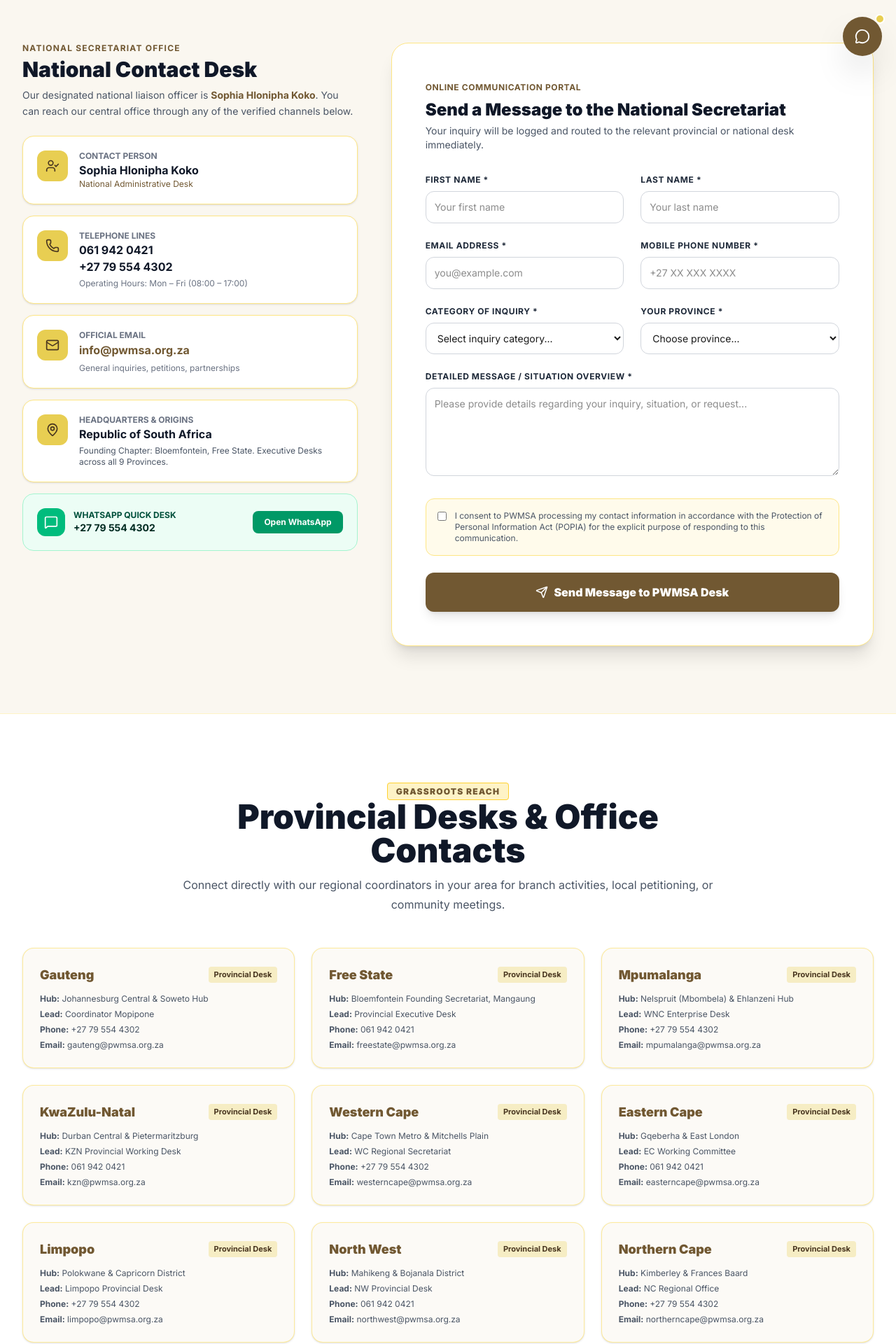
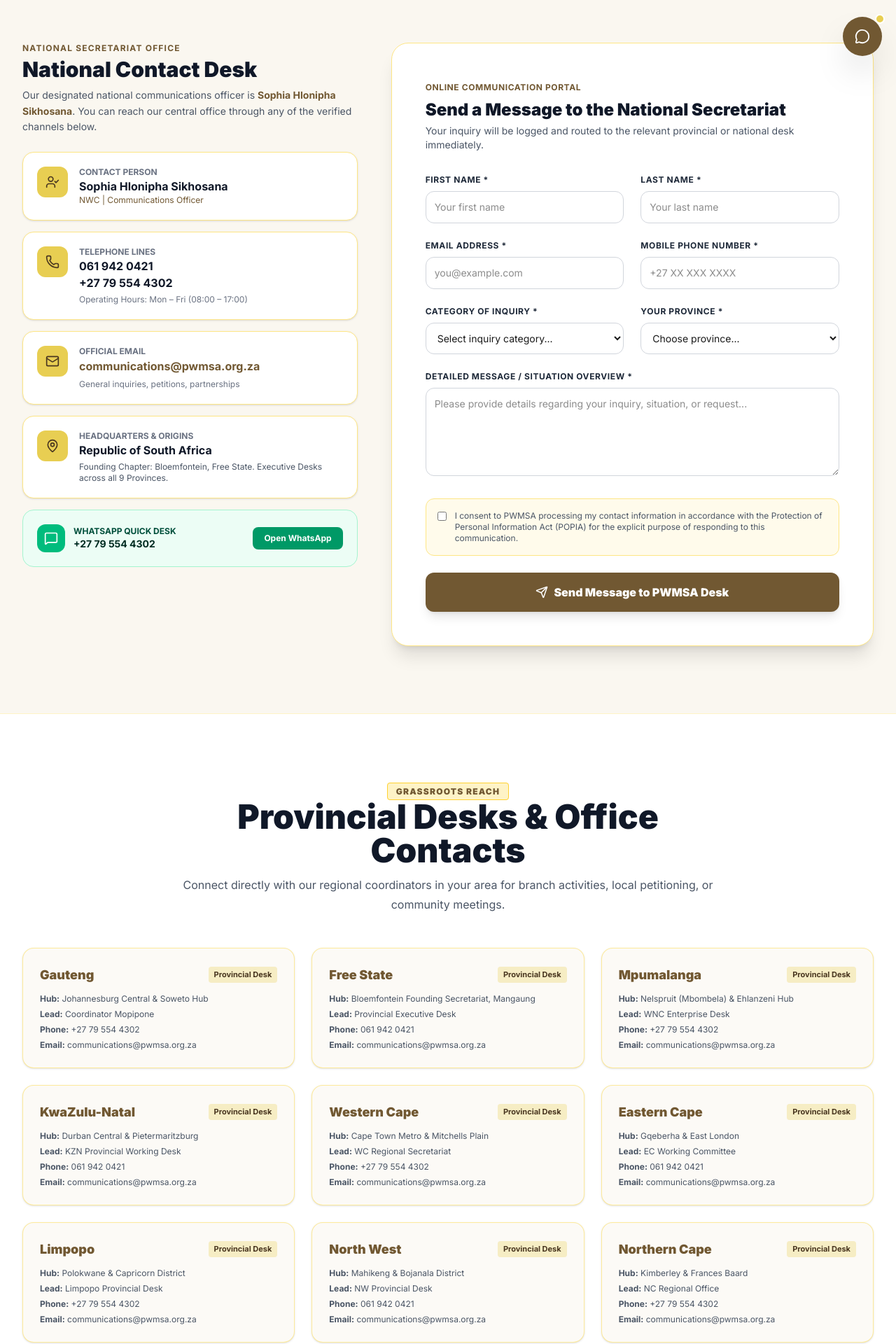
Before and after one commit to banele303/pwmsa, a Next.js app: page /contact in a window 1280 px wide. Shown: the part 700-2620 px from the top of the page at 70% size. Built offline with nearby package versions, Linux system fonts and the light colour scheme.

Commit message:
Remove mandates description and update all site emails to communications@pwmsa.org.za

```diff
--- a/src/app/committee/page.tsx
+++ b/src/app/committee/page.tsx
@@ -164,63 +164,63 @@
     province: "Gauteng",
     coordinator: "Mopipone & Provincial Committee",
     hub: "Johannesburg & Soweto",
-    email: "gauteng@pwmsa.org.za",
+    email: "communications@pwmsa.org.za",
     focus: "GBVF court monitoring, Jukskei River eco-justice, township women in business.",
   },
   {
     province: "Mpumalanga",
     coordinator: "Provincial Executive Secretariat",
     hub: "Nelspruit & Ehlanzeni",
-    email: "mpumalanga@pwmsa.org.za",
+    email: "communications@pwmsa.org.za",
     focus: "WNC Enterprise Incubator, agricultural cooperatives, rural land rights.",
   },
   {
     province: "KwaZulu-Natal",
     coordinator: "KZN Provincial Working Group",
     hub: "Durban & Pietermaritzburg",
-    email: "kzn@pwmsa.org.za",
+    email: "communications@pwmsa.org.za",
     focus: "Sanitary dignity drive, flood disaster recovery, traditional authority gender dialogues.",
   },
   {
     province: "Western Cape",
     coordinator: "WC Provincial Secretariat",
     hub: "Cape Town & Mitchells Plain",
-    email: "westerncape@pwmsa.org.za",
+    email: "communications@pwmsa.org.za",
     focus: "Gang-related violence protection, domestic worker rights, youth tech mentorship.",
   },
   {
     province: "Eastern Cape",
     coordinator: "EC Working Committee",
     hub: "Gqeberha & Buffalo City",
-    email: "easterncape@pwmsa.org.za",
+    email: "communications@pwmsa.org.za",
     focus: "Rural clinic maternal care, anti-witchcraft persecution campaigns, girls in STEM.",
   },
   {
     province: "Free State",
     coordinator: "Bloemfontein Founding Chapter",
     hub: "Bloemfontein & Mangaung",
-    email: "freestate@pwmsa.org.za",
+    email: "communications@pwmsa.org.za",
     focus: "Founding chapter heritage, farmworker rights, municipal gender budgeting.",
   },
   {
     province: "Limpopo",
     coordinator: "Limpopo Provincial Desk",
     hub: "Polokwane & Vhembe",
-    email: "limpopo@pwmsa.org.za",
+    email: "communications@pwmsa.org.za",
     focus: "Cross-border women traders, water access, indigenous crafts enterprise.",
   },
   {
     province: "North West",
     coordinator: "NW Provincial Working Team",
     hub: "Mahikeng & Rustenburg",
-    email: "northwest@pwmsa.org.za",
+    email: "communications@pwmsa.org.za",
     focus: "Mining host community women, socio-economic environmental impacts.",
   },
   {
     province: "Northern Cape",
     coordinator: "NC Executive Secretariat",
     hub: "Kimberley & Upington",
-    email: "northerncape@pwmsa.org.za",
+    email: "communications@pwmsa.org.za",
     focus: "Women's Parliament declaration follow-up, renewable energy inclusion.",
   },
 ];
--- a/src/app/contact/page.tsx
+++ b/src/app/contact/page.tsx
@@ -58,63 +58,63 @@
     location: "Johannesburg Central & Soweto Hub",
     coordinator: "Coordinator Mopipone",
     phone: "+27 79 554 4302",
-    email: "gauteng@pwmsa.org.za",
+    email: "communications@pwmsa.org.za",
   },
   {
     province: "Free State",
     location: "Bloemfontein Founding Secretariat, Mangaung",
     coordinator: "Provincial Executive Desk",
     phone: "061 942 0421",
-    email: "freestate@pwmsa.org.za",
+    email: "communications@pwmsa.org.za",
   },
   {
     province: "Mpumalanga",
     location: "Nelspruit (Mbombela) & Ehlanzeni Hub",
     coordinator: "WNC Enterprise Desk",
     phone: "+27 79 554 4302",
-    email: "mpumalanga@pwmsa.org.za",
+    email: "communications@pwmsa.org.za",
   },
   {
     province: "KwaZulu-Natal",
     location: "Durban Central & Pietermaritzburg",
     coordinator: "KZN Provincial Working Desk",
     phone: "061 942 0421",
-    email: "kzn@pwmsa.org.za",
+    email: "communications@pwmsa.org.za",
   },
   {
     province: "Western Cape",
     location: "Cape Town Metro & Mitchells Plain",
     coordinator: "WC Regional Secretariat",
     phone: "+27 79 554 4302",
-    email: "westerncape@pwmsa.org.za",
+    email: "communications@pwmsa.org.za",
   },
   {
     province: "Eastern Cape",
     location: "Gqeberha & East London",
     coordinator: "EC Working Committee",
     phone: "061 942 0421",
-    email: "easterncape@pwmsa.org.za",
+    email: "communications@pwmsa.org.za",
   },
   {
     province: "Limpopo",
     location: "Polokwane & Capricorn District",
     coordinator: "Limpopo Provincial Desk",
     phone: "+27 79 554 4302",
-    email: "limpopo@pwmsa.org.za",
+    email: "communications@pwmsa.org.za",
   },
   {
     province: "North West",
     location: "Mahikeng & Bojanala District",
     coordinator: "NW Provincial Desk",
     phone: "061 942 0421",
-    email: "northwest@pwmsa.org.za",
+    email: "communications@pwmsa.org.za",
   },
   {
     province: "Northern Cape",
     location: "Kimberley & Frances Baard",
     coordinator: "NC Regional Office",
     phone: "+27 79 554 4302",
-    email: "northerncape@pwmsa.org.za",
+    email: "communications@pwmsa.org.za",
   },
 ];
 
@@ -133,7 +133,7 @@
   },
   {
     q: "How can my organisation invite a PWMSA leader to speak?",
-    a: "Official speaking requests for National Convenors or the CEO should be sent via email to info@pwmsa.org.za with the subject line 'Speaking Engagement Request', noting the date, audience, and agenda topics.",
+    a: "Official speaking requests for National Convenors or the CEO should be sent via email to communications@pwmsa.org.za with the subject line 'Speaking Engagement Request', noting the date, audience, and agenda topics.",
   },
 ];
 
@@ -197,7 +197,7 @@
                   National Contact Desk
                 </h2>
                 <p className="text-gray-600 text-sm mt-2 leading-relaxed">
-                  Our designated national liaison officer is <strong className="text-[#715832]">Sophia Hlonipha Koko</strong>. You can reach our central office through any of the verified channels below.
+                  Our designated national communications officer is <strong className="text-[#715832]">Sophia Hlonipha Sikhosana</strong>. You can reach our central office through any of the verified channels below.
                 </p>
               </div>
 
@@ -209,8 +209,8 @@
                   </div>
                   <div>
                     <div className="text-xs text-gray-500 uppercase font-bold">Contact Person</div>
-                    <div className="text-base font-bold text-gray-900">Sophia Hlonipha Koko</div>
-                    <div className="text-xs text-[#715832]">National Administrative Desk</div>
+                    <div className="text-base font-bold text-gray-900">Sophia Hlonipha Sikhosana</div>
+                    <div className="text-xs text-[#715832]">NWC | Communications Officer</div>
                   </div>
                 </div>
 
@@ -233,10 +233,10 @@
                   <div>
                     <div className="text-xs text-gray-500 uppercase font-bold">Official Email</div>
                     <a
-                      href="mailto:info@pwmsa.org.za"
+                      href="mailto:communications@pwmsa.org.za"
                       className="text-base font-bold text-[#715832] hover:underline"
                     >
-                      info@pwmsa.org.za
+                      communications@pwmsa.org.za
                     </a>
                     <div className="text-xs text-gray-500 mt-1">General inquiries, petitions, partnerships</div>
                   </div>
--- a/src/app/news/page.tsx
+++ b/src/app/news/page.tsx
@@ -334,7 +334,7 @@
               <div className="flex flex-wrap gap-6 pt-2 text-xs text-gray-300">
                 <div>
                   <strong className="text-white block">Media Inquiries:</strong>
-                  <span>media@pwmsa.org.za / info@pwmsa.org.za</span>
+                  <span>communications@pwmsa.org.za</span>
                 </div>
                 <div>
                   <strong className="text-white block">Press Officer Phone:</strong>
@@ -351,7 +351,7 @@
                 Request Spokesperson Interview
               </Link>
               <a
-                href="mailto:info@pwmsa.org.za?subject=Media%20Inquiry%20PWMSA"
+                href="mailto:communications@pwmsa.org.za?subject=Media%20Inquiry%20PWMSA"
                 className="border border-white/30 text-white px-6 py-3.5 rounded-xl font-bold text-sm text-center hover:bg-white/10 transition-colors"
               >
                 Send Media Request
--- a/src/app/page.tsx
+++ b/src/app/page.tsx
@@ -541,9 +541,6 @@
               Our 10 National Mandates
             </h2>
             <div className="w-16 h-1 bg-[#e8ce52] rounded-full mx-auto" />
-            <p className="text-gray-300 text-base sm:text-lg leading-relaxed pt-2">
-              Reaffirmed during the Special Alliance Conference, these ten foundational directives form our operational covenant with the women of South Africa.
-            </p>
           </div>
 
           {/* 10 Mandates: Numbered Dual-Column Architectural Dossier Grid (NO ICONS) */}
--- a/src/app/privacy-policy/page.tsx
+++ b/src/app/privacy-policy/page.tsx
@@ -37,9 +37,9 @@
 In accordance with Sections 55 and 56 of POPIA, PWMSA has registered an Information Officer with the Information Regulator of South Africa. All statutory notices, data access requests, or regulatory queries must be directed to:
 
 • Designated Information Officer: Office of the Chief Executive Officer / National Administrative Desk
-• Attention: Sophia Hlonipha Koko / ALulama Nare
+• Attention: Sophia Hlonipha Sikhosana / Lulama Nare
 • Physical Address: PWMSA National Secretariat, Republic of South Africa
-• Electronic Mail: info@pwmsa.org.za / popia@pwmsa.org.za
+• Electronic Mail: communications@pwmsa.org.za
 • Telephone: 061 942 0421 / +27 79 554 4302`,
   },
   {
@@ -186,7 +186,7 @@
             </span>
           </div>
           <div>
-            Registered Information Officer: <span className="underline">info@pwmsa.org.za</span>
+            Registered Information Officer: <span className="underline">communications@pwmsa.org.za</span>
           </div>
         </div>
       </section>
@@ -221,8 +221,8 @@
               To request access, correction, or destruction of your personal information held by the Progressive Women&apos;s Movement of South Africa, please submit a formal written request to our Information Officer.
             </p>
             <div className="pt-2 text-xs text-gray-300 space-y-1">
-              <div><strong>Information Officer:</strong> Sophia Hlonipha Koko / Office of the CEO</div>
-              <div><strong>Email:</strong> info@pwmsa.org.za / popia@pwmsa.org.za</div>
+              <div><strong>Information Officer:</strong> Sophia Hlonipha Sikhosana / Office of the CEO</div>
+              <div><strong>Email:</strong> communications@pwmsa.org.za</div>
               <div><strong>Hotline:</strong> 061 942 0421 / +27 79 554 4302</div>
             </div>
           </div>
--- a/src/components/ChatWidget.tsx
+++ b/src/components/ChatWidget.tsx
@@ -93,7 +93,7 @@
   {
     patterns: [/contact|reach|phone|call|email|whatsapp|koko/i],
     answer:
-      "You can reach PWMSA through:\n\n📞 **061 942 0421**\n📞 **+27 79 554 4302**\n📧 **info@pwmsa.org.za**\n💬 WhatsApp: +27 79 554 4302\n\nOur contact person is **Sophia Hlonipha Sikhosana**.\nOffice hours: Mon–Fri 08:00–17:00 | Sat 09:00–13:00\n\nOr use our [contact form](/contact).",
+      "You can reach PWMSA through:\n\n📞 **061 942 0421**\n📞 **+27 79 554 4302**\n📧 **communications@pwmsa.org.za**\n💬 WhatsApp: +27 79 554 4302\n\nOur contact person is **Sophia Hlonipha Sikhosana**.\nOffice hours: Mon–Fri 08:00–17:00 | Sat 09:00–13:00\n\nOr use our [contact form](/contact).",
   },
   {
     patterns: [/partner|sponsor|fund|donate|support|collaborate|invest/i],
@@ -118,7 +118,7 @@
   {
     patterns: [/volunteer|join|member|membership|involved|help/i],
     answer:
-      "We'd love to have you involved! Here's how:\n\n• **Volunteer** for our campaigns and community events\n• **Become a member** through your local provincial structure\n• **Partner** as an organisation or company\n• **Donate** to support our programmes\n• **Spread the word** on social media\n\nContact us at [info@pwmsa.org.za](mailto:info@pwmsa.org.za) or [get in touch](/contact).",
+      "We'd love to have you involved! Here's how:\n\n• **Volunteer** for our campaigns and community events\n• **Become a member** through your local provincial structure\n• **Partner** as an organisation or company\n• **Donate** to support our programmes\n• **Spread the word** on social media\n\nContact us at [communications@pwmsa.org.za](mailto:communications@pwmsa.org.za) or [get in touch](/contact).",
   },
   {
     patterns: [/mandate|mission|vision|purpose|goal|objective/i],
@@ -152,7 +152,7 @@
       return entry.answer;
     }
   }
-  return "I don't have specific information on that, but I'd love to help!\n\nYou can reach our team directly:\n📞 061 942 0421\n📧 info@pwmsa.org.za\n\nOr ask me about our **pillars**, **campaigns**, **leadership**, **contact details**, or how to **partner with PWMSA**.";
+  return "I don't have specific information on that, but I'd love to help!\n\nYou can reach our team directly:\n📞 061 942 0421\n📧 communications@pwmsa.org.za\n\nOr ask me about our **pillars**, **campaigns**, **leadership**, **contact details**, or how to **partner with PWMSA**.";
 }
 
 // ─── Types ────────────────────────────────────────────────────────────────────
--- a/src/components/Footer.tsx
+++ b/src/components/Footer.tsx
@@ -95,10 +95,10 @@
               <li className="flex items-start gap-3">
                 <Mail size={16} className="text-[#e8ce52] mt-0.5 shrink-0" />
                 <a
-                  href="mailto:info@pwmsa.org.za"
+                  href="mailto:communications@pwmsa.org.za"
                   className="text-gray-400 hover:text-[#e8ce52] text-sm transition-colors"
                 >
-                  info@pwmsa.org.za
+                  communications@pwmsa.org.za
                 </a>
               </li>
               <li className="flex items-start gap-3">
```
